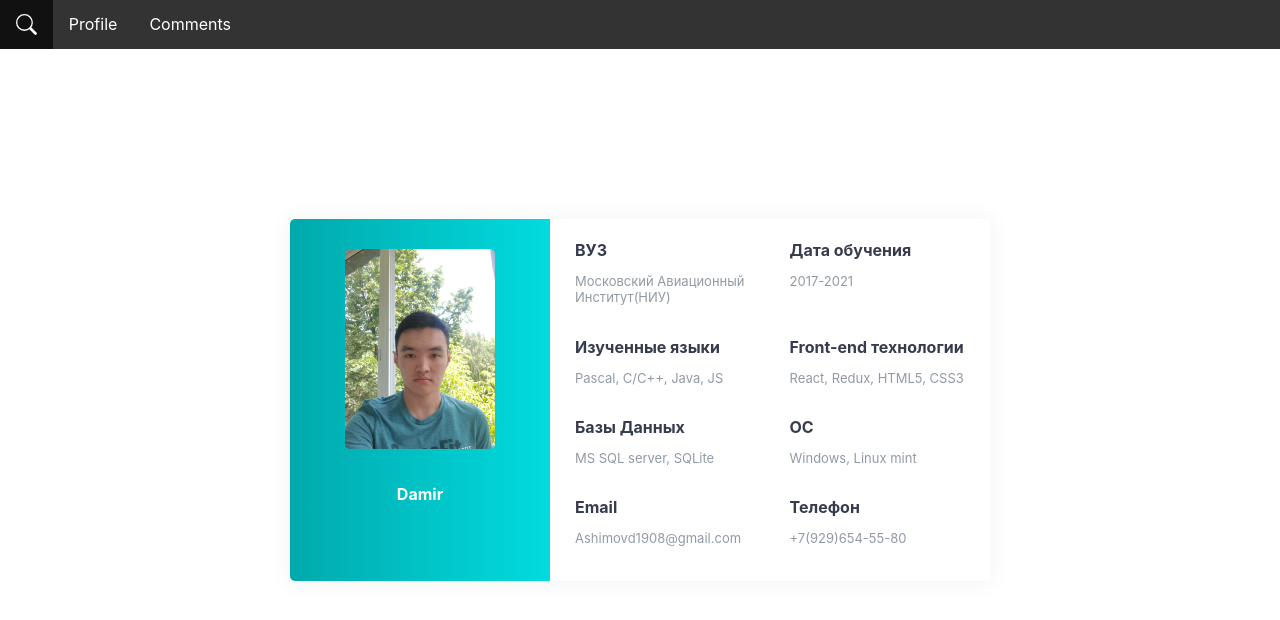
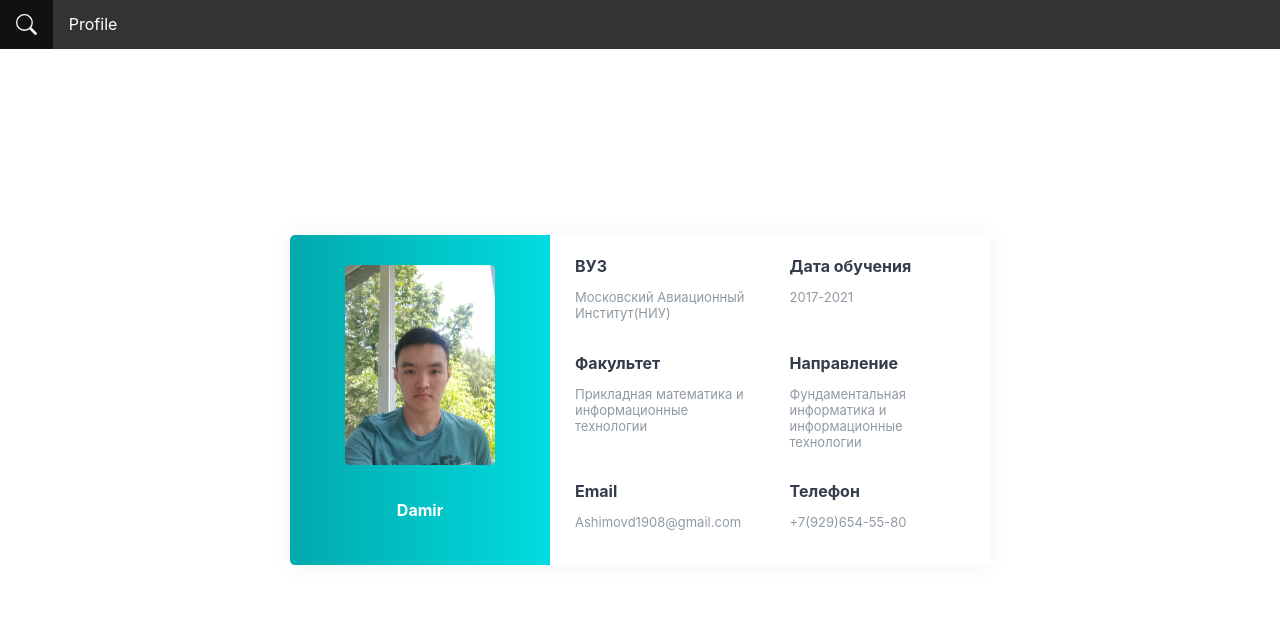
Before and after one commit to DamirEagle/avito-github, a React (Create React App) app: page /profile in a window 1280 px wide. Shown: the top 620 px of the page. Built offline with nearby package versions, Linux system fonts and the light colour scheme.

Commit message:
new Profile

```diff
--- a/src/App.js
+++ b/src/App.js
@@ -1,7 +1,6 @@
 import React, { Component } from "react";
 import { BrowserRouter, Route } from "react-router-dom";
 import Profile from "./Profile/Profile";
-import Comments from "./Comments/Comments";
 import NavBar from "./navBar/navBar";
 import MainSearch from "./mainSearch";
 import "./App.css";
@@ -14,7 +13,6 @@ class App extends Component {
           <NavBar></NavBar>
           <Route exact path="/" component={MainSearch}></Route>
           <Route path="/profile" component={Profile}></Route>
-          <Route path="/comments" component={Comments}></Route>
         </div>
       </BrowserRouter>
     );
--- a/src/Comments/Comment.module.css
+++ /dev/null
@@ -1,24 +0,0 @@
-.intro {
-  display: flex;
-  flex-direction: column;
-  align-items: center;
-}
-.intro p {
-  text-indent: 1.5em;
-  width: 500px;
-}
-.articles {
-  display: flex;
-  justify-content: center;
-  align-items: baseline;
-}
-.article {
-  display: flex;
-  flex-direction: column;
-  align-items: center;
-  justify-content: center;
-}
-.articles p {
-  width: 400px;
-  text-indent: 1.5em;
-}
--- a/src/Comments/Comments.js
+++ /dev/null
@@ -1,15 +0,0 @@
-import React, { Component } from "react";
-import s from "./Comment.module.css";
-class Comments extends Component {
-  render() {
-    return (
-      <div>
-        <h1>Комментарии</h1>
-
-
-      </div>
-    );
-  }
-}
-
-export default Comments;
--- a/src/Modal/modalWindow.js
+++ b/src/Modal/modalWindow.js
@@ -34,7 +34,10 @@ class modalWindow extends Component {
                 </div>
                 <div className={s.data}>
                   <h4>Update</h4>
-                  <p>{this.props.data.updated_at}</p>
+                  <p>{`${this.props.data.updated_at.slice(
+                    0,
+                    10
+                  )} ${this.props.data.updated_at.slice(11, 19)}`}</p>
                 </div>
               </div>
             </div>
--- a/src/Profile/Profile.js
+++ b/src/Profile/Profile.js
@@ -23,25 +23,15 @@ class Profile extends Component {
             </div>
             <div className={s.info_data}>
               <div className={s.data}>
-                <h4>Изученные языки</h4>
-                <p>Pascal, С/C++, Java, JS</p>
+                <h4>Факультет</h4>
+                <p>Прикладная математика и информационные технологии</p>
               </div>
               <div className={s.data}>
-                <h4>Front-end технологии</h4>
-                <p>React, Redux, HTML5, CSS3</p>
+                <h4>Направление</h4>
+                <p>Фундаментальная информатика и информационные технологии</p>
               </div>
             </div>
-            <div className={s.info_data}>
-              <div className={s.data}>
-                <h4>Базы Данных</h4>
-                <p>MS SQL server, SQLite</p>
-              </div>
 
-              <div className={s.data}>
-                <h4>ОС</h4>
-                <p>Windows, Linux mint</p>
-              </div>
-            </div>
             <div className={s.info_data}>
               <div className={s.data}>
                 <h4>Email</h4>
--- a/src/itemRepos/itemRepos.js
+++ b/src/itemRepos/itemRepos.js
@@ -19,7 +19,10 @@ class itemRepos extends Component {
           {this.props.stargazers_count}
           <BsFillStarFill color="black" size="1rem"></BsFillStarFill>
         </span>
-        <span className={s.update}>{this.props.updated_at}</span>
+        <span className={s.update}>{`${this.props.updated_at.slice(
+          0,
+          10
+        )} ${this.props.updated_at.slice(11, 19)}`}</span>
         <a
           href={this.props.html_url}
           className={s.github}
--- a/src/listRepos/listRepos.module.css
+++ b/src/listRepos/listRepos.module.css
@@ -5,5 +5,5 @@
   align-items: stretch;
   flex-wrap: wrap;
   min-width: 460;
-  margin: 5px;
+  margin: 0px 5px;
 }
--- a/src/navBar/navBar.js
+++ b/src/navBar/navBar.js
@@ -16,9 +16,6 @@ class navBar extends Component {
             Profile
           </NavLink>
         </div>
-        <div className={s.item}>
-          <NavLink to="/comments">Comments</NavLink>
-        </div>
       </nav>
     );
   }
--- a/src/searchInput/searchInput.css
+++ b/src/searchInput/searchInput.css
@@ -1,5 +1,5 @@
 .container {
-  margin: 5px;
+  margin: 0px 5px;
 }
 input {
   font-size: 16px;
```
Also changed, not shown: src/useFetch.js (deleted, +0 -13 lines).
